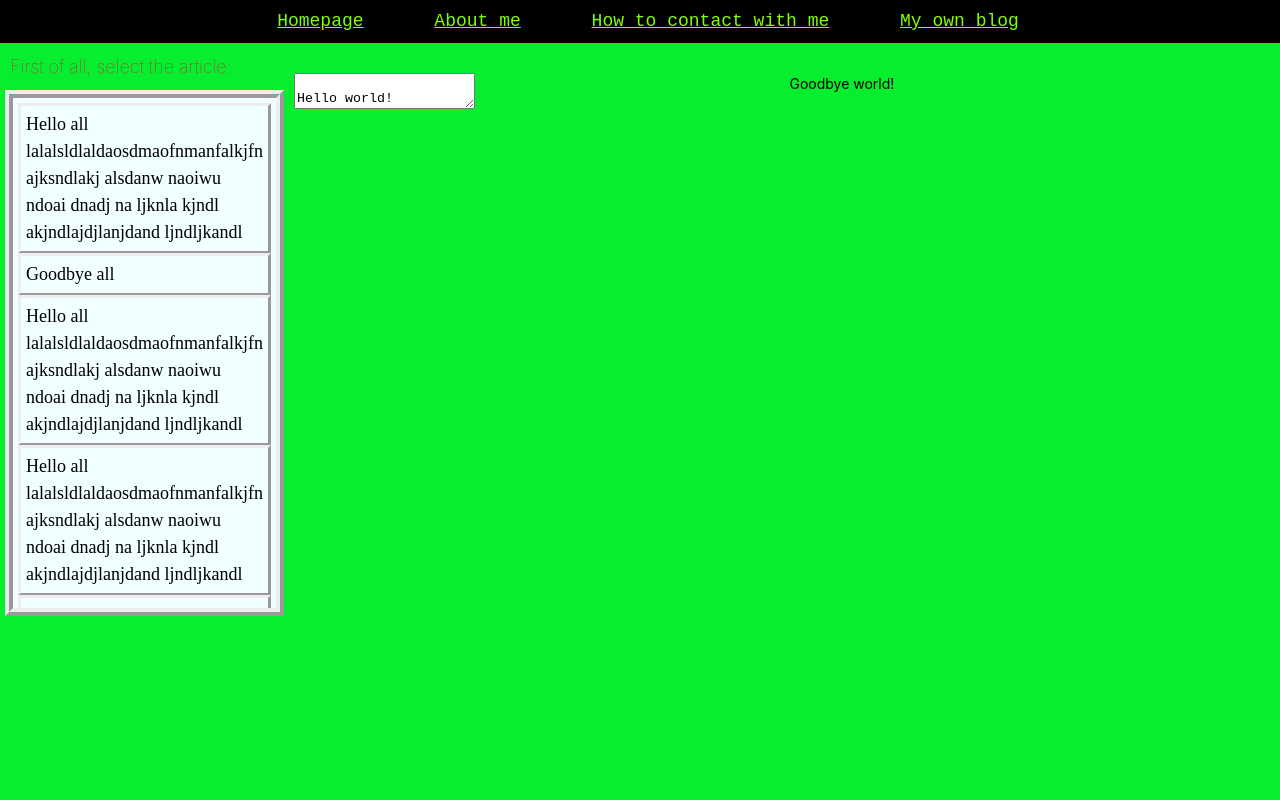
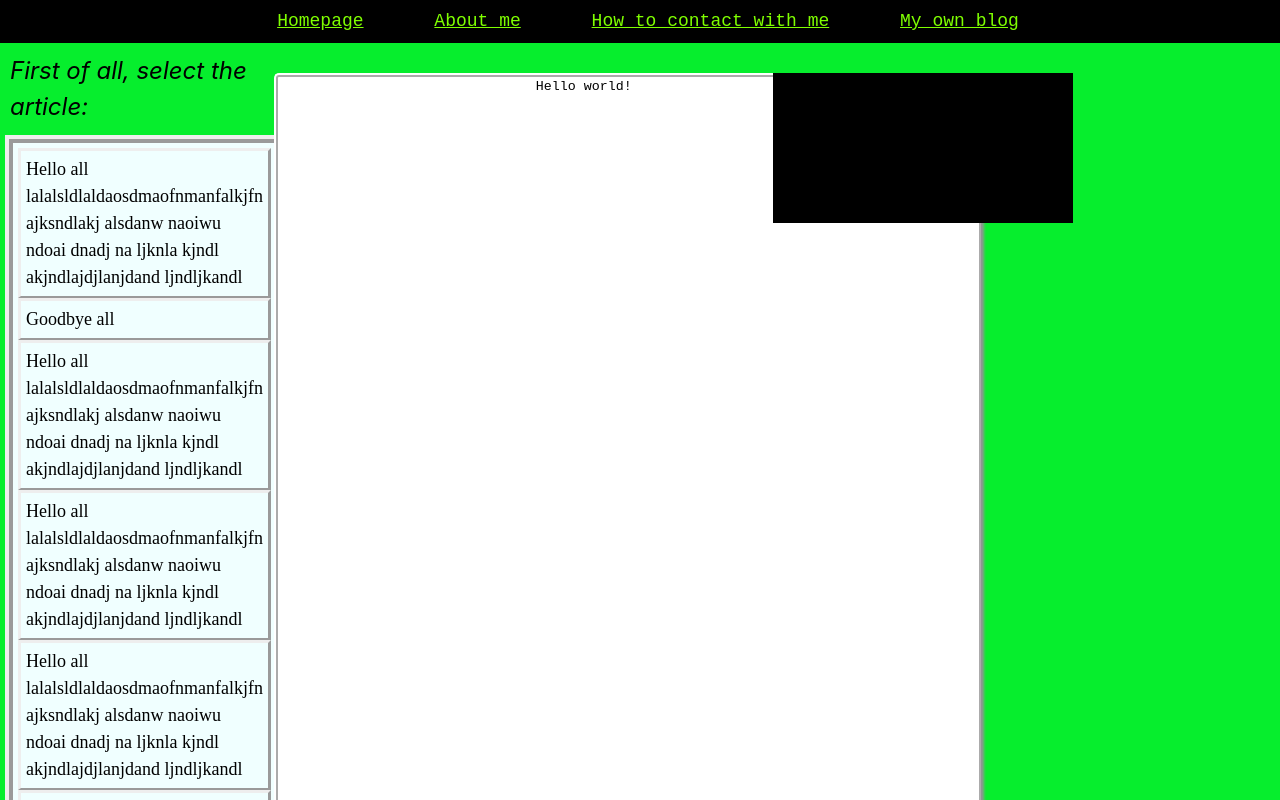
Before and after one commit to Yadzuka/yadzuka.github.io, a plain HTML site: page blogs/index.html in a window 1280 px wide. Drawn offline with Linux system fonts and the light colour scheme.

Commit message:
Set text after clicking and textarea

```diff
--- a/blogs/css/style.css
+++ b/blogs/css/style.css
@@ -5,29 +5,33 @@
 
 #center_block {
     width: 39%;
+    max-width: 39%;
 }
 
 #right_block {
     width: 39%;
+    max-width: 39%;
 }
 
 .blocks {
     position: relative;
-    display: table;
+    display: block;
 }
 
 #examples_upside{
     padding: 5px;
     margin: 5px;
 
-    font-size: large;
-    color: crimson;
-    font-weight: 100;
+    font-size: x-large;
+    font-style: oblique;
+    color: rgb(0, 0, 0);
 }
 
 #examples_slider {
-    height: 500px;
+    height: 700px;
     width: inherit;
+
+    display: block;
 
     padding: 5px;
     margin: 5px;
@@ -53,10 +57,12 @@
 
     border-bottom: 0.3ch;
     border-style: outset;
+
+    cursor: grab;
 }
 
 .inspection_section {
-    position: relative;
+    position: fixed;
 
     width: inherit;
 
@@ -64,7 +70,21 @@
     padding-top: 30px;
 }
 
-.inspection_section .code_area {
-    width: auto;
+.code_area {
+    width: fit-content;
+    height: inherit;
+    resize: vertical;
 
+    font-size: normal;
+    font-family: 'Courier New', Courier, monospace;
+
+    border-radius: 5px;
+    border: 4px ridge rgb(255, 255, 255);
+    box-shadow: 3px 3px 3px rgb(147, 147, 150);
 }
+
+#code_canvas {
+    background-color: black;
+    width: fit-content;
+    height: fit-content;
+}
--- a/blogs/index.html
+++ b/blogs/index.html
@@ -51,25 +51,46 @@
                             <div class="example">
                                 Hello all lalalsldlaldaosdmaofnmanfalkjfn ajksndlakj alsdanw naoiwu ndoai dnadj na ljknla kjndl akjndlajdjlanjdand ljndljkandl
                             </div>
+                            <div class="example">
+                                Hello all lalalsldlaldaosdmaofnmanfalkjfn ajksndlakj alsdanw naoiwu ndoai dnadj na ljknla kjndl akjndlajdjlanjdand ljndljkandl
+                            </div>
+                            <div class="example">
+                                Hello all lalalsldlaldaosdmaofnmanfalkjfn ajksndlakj alsdanw naoiwu ndoai dnadj na ljknla kjndl akjndlajdjlanjdand ljndljkandl
+                            </div>
+                            <div class="example">
+                                Hello all lalalsldlaldaosdmaofnmanfalkjfn ajksndlakj alsdanw naoiwu ndoai dnadj na ljknla kjndl akjndlajdjlanjdand ljndljkandl
+                            </div>
+                            <div class="example">
+                                Hello all lalalsldlaldaosdmaofnmanfalkjfn ajksndlakj alsdanw naoiwu ndoai dnadj na ljknla kjndl akjndlajdjlanjdand ljndljkandl
+                            </div>
+                            <div class="example">
+                                Hello all lalalsldlaldaosdmaofnmanfalkjfn ajksndlakj alsdanw naoiwu ndoai dnadj na ljknla kjndl akjndlajdjlanjdand ljndljkandl
+                            </div>
+                            <div class="example">
+                                Hello all lalalsldlaldaosdmaofnmanfalkjfn ajksndlakj alsdanw naoiwu ndoai dnadj na ljknla kjndl akjndlajdjlanjdand ljndljkandl
+                            </div>
+                            <div class="example">
+                                Hello all lalalsldlaldaosdmaofnmanfalkjfn ajksndlakj alsdanw naoiwu ndoai dnadj na ljknla kjndl akjndlajdjlanjdand ljndljkandl
+                            </div>
                         </div>
                     </div>
                     <div id="center_block" class="blocks">
                         <div class="inspection_section">
-                            <textarea class="code_area">
+                            <textarea class="code_area" rows="50" cols='85'>
                                 Hello world!
-
                             </textarea>
                         </div>
                     </div>
                     <div id="right_block" class="blocks">
                         <div class="inspection_section">
-                            Goodbye world!
+                            <canvas id="code_canvas">
+
+                            </canvas>
                         </div>
                     </div>
                 </div>
             </div>
         </div>
     </body>
-
     <script src="../javascript/script.js"></script>
 </html>
--- a/javascript/script.js
+++ b/javascript/script.js
@@ -1,16 +1,20 @@
 onExampleClick();
+scrollExamples();
 
 function onExampleClick() {
-    let choosed = false;
-    var x = document.getElementsByClassName('example');
-    let number = [];
+    var example = document.getElementsByClassName('example');
+    var textfield = document.getElementsByClassName('code_area')[0];
 
-    for(i = 0; i < x.length; i++) {
-        number[i] = i;
-        console.log(number);
-        x[i].addEventListener('click', function(e) {
+    for(i = 0; i < example.length; i++) {
+        example[i].addEventListener('click', function(e) {
             this.style.borderStyle = 'inset';
-            resetExamples(this, x);
+            resetExamples(this, example);
+
+            textfield.innerText = this.innerText;
+        });
+
+        example[i].addEventListener('mousedown', function(e) {
+            this.style.cursor = 'grabbing';
         });
     }
 }
@@ -20,5 +24,22 @@ function resetExamples(exclude, elements) {
         if(elements[i] != exclude) {
             elements[i].style.borderStyle = 'outset';
         }
+        elements[i].style.cursor = 'grab';
     }
 }
+
+function scrollExamples() {
+    var slider = document.getElementById('examples_slider');
+    let hold = false;
+
+
+    slider.addEventListener('mousedown', e => {
+        hold = true;
+    });
+
+    slider.addEventListener('mousedown', e => {
+        if(hold) {
+            console.log('hold');
+        }
+    });
+}
```
Also changed, not shown: index.html (+1 -1 lines).
